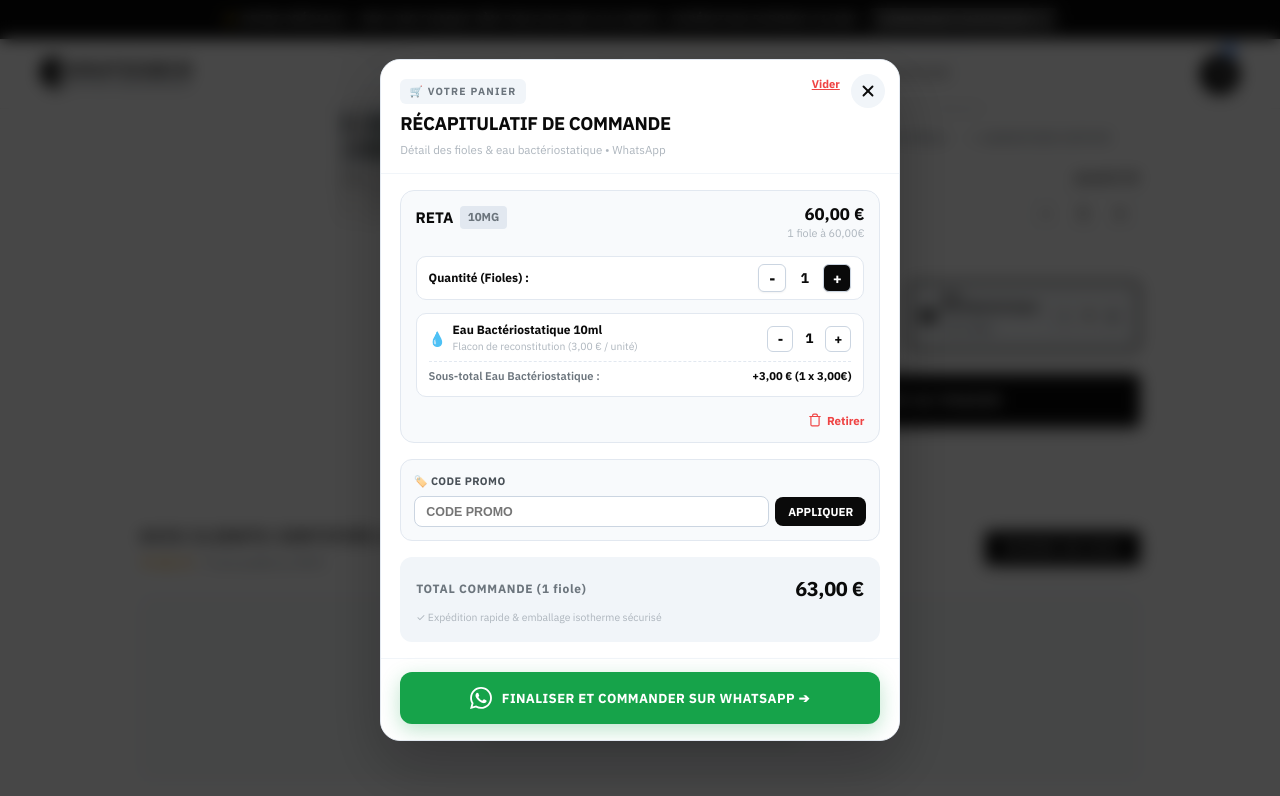
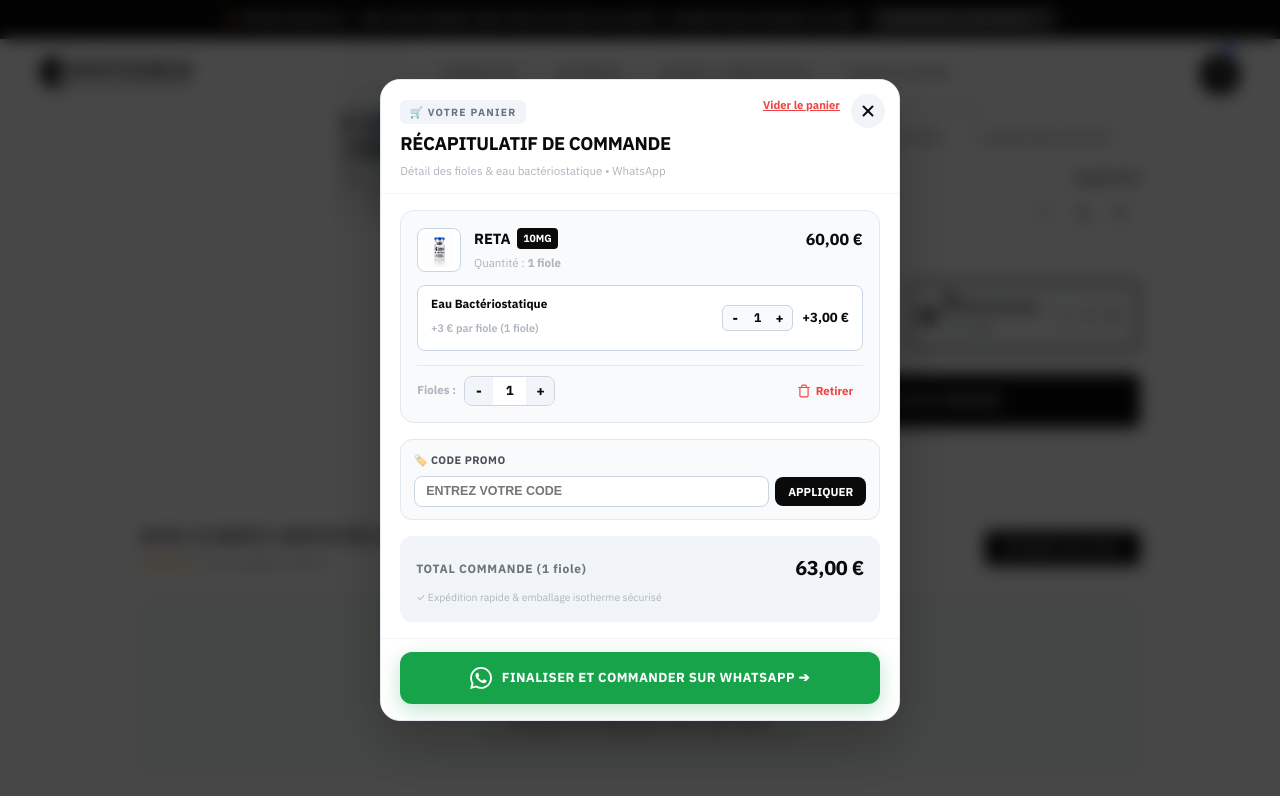
Before and after one commit to WALIDYAMAHA223/krv2, a React (Vite) app: page / in a window 1280 px wide. Both pictures are taken after a click on the button "AJOUTER AU PANIER". Shown: the part 1108-1904 px from the top of the page. Built offline with nearby package versions, Linux system fonts and the light colour scheme.

Commit message:
Fix cart quantity +/- delta buttons, restore original pack promo badge, fix promo input placeholder, and remove BAC water emoji

```diff
--- a/src/components/OrderModal.jsx
+++ b/src/components/OrderModal.jsx
@@ -149,11 +149,11 @@ export default function OrderModal({
     const ci = computedItems[idx]
     const cleanDsg = formatCleanDosage(item.dosage)
     const promoStr = ci.hasPackPromo
-      ? ' (Pack 3 Fioles -50% appliqué)'
+      ? ' (Pack 3 Fioles -50% appliqué sur la 3ème fiole)'
       : (ci.hasPricePromo ? ` (Prix Promo: ~${ci.unpromotedPeptideCost.toFixed(2)}€~ ${ci.peptideCost.toFixed(2)}€)` : '')
     let line = `• *${ci.cleanName} ${cleanDsg}* (x${ci.qty} fiole${ci.qty > 1 ? 's' : ''}) — ${ci.peptideCost.toFixed(2)}€${promoStr}`
     if (ci.bacQty > 0) {
-      line += `\n  └ Option Eau Bactériostatique 3ml (x${ci.bacQty}) : +${ci.bacCost.toFixed(2)}€ (${ci.unitBacPrice.toFixed(2)}€/u)`
+      line += `\n  └ Option Eau Bactériostatique (x${ci.bacQty}) : +${ci.bacCost.toFixed(2)}€ (${ci.unitBacPrice.toFixed(2)}€/u)`
     } else {
       line += `\n  └ Sans Eau Bactériostatique`
     }
@@ -281,7 +281,7 @@ export default function OrderModal({
                   flexShrink: 0
                 }}
               >
-                Vider
+                Vider le panier
               </button>
             )}
           </div>
@@ -324,191 +324,181 @@ export default function OrderModal({
                       background: '#f8fafc',
                       border: ci.hasPromo ? '1.5px solid #16a34a' : '1px solid #e2e8f0',
                       borderRadius: '14px',
-                      padding: '0.9rem'
+                      padding: '1rem'
                     }}
                   >
-                    {/* TOP ROW: PRODUCT NAME + TOTAL COST */}
-                    <div style={{ display: 'flex', justifyContent: 'space-between', alignItems: 'flex-start', gap: '0.5rem' }}>
-                      <div>
-                        <div style={{ display: 'flex', alignItems: 'center', gap: '0.4rem', flexWrap: 'wrap' }}>
-                          <span style={{ fontSize: '0.95rem', fontWeight: 900, color: 'var(--black)' }}>
+                    {/* PROMO BADGE */}
+                    {ci.hasPromo && (
+                      <div style={{ display: 'flex', alignItems: 'center', gap: '0.4rem', background: '#dcfce7', color: '#15803d', padding: '0.25rem 0.6rem', borderRadius: '6px', fontSize: '0.68rem', fontWeight: 800 }}>
+                        <span>
+                          {ci.hasPackPromo
+                            ? 'PROMO APPLIQUÉE : Pack 3 Fioles (-50% sur la 3ème fiole)'
+                            : `PROMO APPLIQUÉE : Offre Spéciale (-${(ci.unpromotedPeptideCost - ci.peptideCost).toFixed(2).replace('.', ',')} €)`
+                          }
+                        </span>
+                      </div>
+                    )}
+
+                    {/* PEPTIDE ROW */}
+                    <div style={{ display: 'flex', alignItems: 'flex-start', justifyContent: 'space-between', gap: '0.8rem' }}>
+                      <div style={{ display: 'flex', alignItems: 'center', gap: '0.8rem', flex: 1, minWidth: 0 }}>
+                        <div style={{
+                          width: '44px',
+                          height: '44px',
+                          borderRadius: '8px',
+                          background: '#ffffff',
+                          border: '1px solid #cbd5e1',
+                          display: 'flex',
+                          alignItems: 'center',
+                          justifyContent: 'center',
+                          flexShrink: 0
+                        }}>
+                          <img
+                            src={ci.cleanName.includes('GHK') ? '/images/ghkcu.png' : '/images/reta.png'}
+                            alt={ci.cleanName}
+                            style={{ height: '36px', objectFit: 'contain' }}
+                          />
+                        </div>
+
+                        <div style={{ flex: 1, minWidth: 0 }}>
+                          <div style={{ display: 'flex', alignItems: 'center', flexWrap: 'wrap', gap: '0.4rem' }}>
+                            <span style={{ fontSize: '0.92rem', fontWeight: 900, color: 'var(--black)', wordBreak: 'break-word' }}>
                               {ci.cleanName}
                             </span>
-                          <span style={{ fontSize: '0.72rem', fontWeight: 700, color: 'var(--gray-600)', background: '#e2e8f0', padding: '0.15rem 0.5rem', borderRadius: '4px' }}>
+                            <span style={{ fontSize: '0.65rem', fontWeight: 800, background: 'var(--black)', color: '#ffffff', padding: '0.15rem 0.4rem', borderRadius: '4px', whiteSpace: 'nowrap' }}>
                               {cleanDsg}
                             </span>
-                          {ci.hasPromo && (
-                            <span style={{ fontSize: '0.62rem', fontWeight: 800, color: '#16a34a', background: '#dcfce7', padding: '0.15rem 0.5rem', borderRadius: '4px', border: '1px solid #86efac' }}>
-                              ⚡ OFFRE PACK (-50%)
-                            </span>
-                          )}
+                          </div>
+                          <p style={{ fontSize: '0.72rem', color: 'var(--gray-500)', margin: '0.2rem 0 0 0' }}>
+                            Quantité : <strong>{ci.qty} fiole{ci.qty > 1 ? 's' : ''}</strong>
+                          </p>
                         </div>
                       </div>
 
-                      <div style={{ textAlign: 'right' }}>
-                        {ci.originalUnitPrice > ci.basePrice && (
-                          <div style={{ fontSize: '0.72rem', color: '#94a3b8', textDecoration: 'line-through', fontWeight: 600, lineHeight: 1 }}>
-                            {(ci.originalUnitPrice * ci.qty).toFixed(2).replace('.', ',')} €
-                          </div>
+                      {/* PEPTIDE PRICE */}
+                      <div style={{ textAlign: 'right', flexShrink: 0 }}>
+                        {ci.hasPromo && (
+                          <span style={{ fontSize: '0.72rem', color: '#64748b', textDecoration: 'line-through', display: 'block', fontWeight: 700 }}>
+                            {ci.unpromotedPeptideCost.toFixed(2).replace('.', ',')} €
+                          </span>
                         )}
-                        <div style={{ fontSize: '1.05rem', fontWeight: 900, color: 'var(--black)', lineHeight: 1.1 }}>
+                        <span style={{ fontSize: '1rem', fontWeight: 900, color: 'var(--black)' }}>
                           {ci.peptideCost.toFixed(2).replace('.', ',')} €
-                        </div>
-                        <div style={{ fontSize: '0.68rem', color: 'var(--gray-500)', marginTop: '2px' }}>
-                          {ci.qty} fiole{ci.qty > 1 ? 's' : ''} à {(ci.peptideCost / ci.qty).toFixed(2).replace('.', ',')}€
-                        </div>
+                        </span>
                       </div>
                     </div>
 
-                    {/* MAIN PEPTIDE QUANTITY CONTROL */}
-                    <div style={{ display: 'flex', alignItems: 'center', justifyContent: 'space-between', background: '#ffffff', border: '1px solid #e2e8f0', borderRadius: '10px', padding: '0.45rem 0.75rem' }}>
-                      <span style={{ fontSize: '0.75rem', fontWeight: 800, color: 'var(--black)' }}>
-                        Quantité (Fioles) :
+                    {/* EAU BACTERIOSTATIQUE ROW (WITHOUT WATER EMOJI) */}
+                    <div style={{ display: 'flex', alignItems: 'center', justifyContent: 'space-between', background: '#ffffff', border: '1px solid #cbd5e1', borderRadius: '8px', padding: '0.6rem 0.8rem' }}>
+                      <div>
+                        <span style={{ fontSize: '0.74rem', fontWeight: 800, color: 'var(--black)', display: 'block' }}>
+                          Eau Bactériostatique
                         </span>
+                        <span style={{ fontSize: '0.68rem', color: 'var(--gray-500)', fontWeight: 600 }}>
+                          +{ci.unitBacPrice} € par fiole ({ci.bacQty} fiole{ci.bacQty > 1 ? 's' : ''})
+                        </span>
+                      </div>
+
                       <div style={{ display: 'flex', alignItems: 'center', gap: '0.6rem' }}>
+                        {/* BAC QTY CONTROLLER */}
+                        <div style={{ display: 'flex', alignItems: 'center', border: '1px solid #cbd5e1', borderRadius: '6px', overflow: 'hidden', background: '#f8fafc' }}>
                           <button
                             type="button"
-                          onClick={() => onUpdateQty && onUpdateQty(idx, ci.qty - 1)}
+                            onClick={() => onUpdateBacQty && onUpdateBacQty(idx, -1)}
+                            style={{ border: 'none', background: 'none', width: '24px', height: '24px', fontSize: '0.85rem', fontWeight: 800, cursor: 'pointer', display: 'flex', alignItems: 'center', justifyContent: 'center' }}
+                            title="Diminuer l'eau BAC"
+                          >
+                            -
+                          </button>
+                          <span style={{ fontSize: '0.78rem', fontWeight: 800, padding: '0 0.4rem', minWidth: '18px', textAlign: 'center' }}>
+                            {ci.bacQty}
+                          </span>
+                          <button
+                            type="button"
+                            onClick={() => onUpdateBacQty && onUpdateBacQty(idx, 1)}
+                            style={{ border: 'none', background: 'none', width: '24px', height: '24px', fontSize: '0.85rem', fontWeight: 800, cursor: 'pointer', display: 'flex', alignItems: 'center', justifyContent: 'center' }}
+                            title="Augmenter l'eau BAC"
+                          >
+                            +
+                          </button>
+                        </div>
+
+                        <span style={{ fontSize: '0.82rem', fontWeight: 800, color: 'var(--black)', minWidth: '45px', textAlign: 'right' }}>
+                          +{ci.bacCost.toFixed(2).replace('.', ',')} €
+                        </span>
+                      </div>
+                    </div>
+
+                    {/* ITEM BOTTOM CONTROLS (PEPTIDE QTY & REMOVE) */}
+                    <div style={{ display: 'flex', alignItems: 'center', justifyContent: 'space-between', borderTop: '1px solid #e2e8f0', paddingTop: '0.6rem', marginTop: '0.1rem' }}>
+
+                      {/* FIOLES QUANTITY CONTROLLER (- 1 +) */}
+                      <div style={{ display: 'flex', alignItems: 'center', gap: '0.5rem' }}>
+                        <span style={{ fontSize: '0.72rem', fontWeight: 700, color: 'var(--gray-500)' }}>Fioles :</span>
+                        <div style={{ display: 'flex', alignItems: 'center', background: '#ffffff', border: '1px solid #cbd5e1', borderRadius: '8px', overflow: 'hidden' }}>
+                          <button
+                            type="button"
+                            onClick={() => onUpdateQty && onUpdateQty(idx, -1)}
                             style={{
+                              background: '#f1f5f9',
+                              border: 'none',
                               width: '28px',
                               height: '28px',
-                            borderRadius: '6px',
-                            border: '1px solid #cbd5e1',
-                            background: '#ffffff',
-                            color: 'var(--black)',
-                            fontSize: '0.95rem',
+                              fontSize: '0.9rem',
                               fontWeight: 800,
                               cursor: 'pointer',
                               display: 'flex',
                               alignItems: 'center',
                               justifyContent: 'center',
-                            boxShadow: '0 1px 2px rgba(0,0,0,0.05)'
+                              color: 'var(--black)'
                             }}
+                            title="Diminuer les fioles"
                           >
                             -
                           </button>
-
-                        <span style={{ fontSize: '0.88rem', fontWeight: 900, minWidth: '18px', textAlign: 'center', color: 'var(--black)' }}>
+                          <span style={{ padding: '0 0.8rem', fontSize: '0.82rem', fontWeight: 800, color: 'var(--black)' }}>
                             {ci.qty}
                           </span>
-
                           <button
                             type="button"
-                          onClick={() => onUpdateQty && onUpdateQty(idx, ci.qty + 1)}
+                            onClick={() => onUpdateQty && onUpdateQty(idx, 1)}
                             style={{
+                              background: '#f1f5f9',
+                              border: 'none',
                               width: '28px',
                               height: '28px',
-                            borderRadius: '6px',
-                            border: '1px solid #cbd5e1',
-                            background: 'var(--black)',
-                            color: '#ffffff',
-                            fontSize: '0.95rem',
+                              fontSize: '0.9rem',
                               fontWeight: 800,
                               cursor: 'pointer',
                               display: 'flex',
                               alignItems: 'center',
                               justifyContent: 'center',
-                            boxShadow: '0 1px 2px rgba(0,0,0,0.05)'
+                              color: 'var(--black)'
                             }}
+                            title="Augmenter les fioles"
                           >
                             +
                           </button>
                         </div>
                       </div>
 
-                    {/* BACTERIOSTATIC WATER TOGGLE / COUNTER */}
-                    <div style={{ background: '#ffffff', border: '1px solid #e2e8f0', borderRadius: '10px', padding: '0.6rem 0.75rem' }}>
-                      <div style={{ display: 'flex', alignItems: 'center', justifyContent: 'space-between' }}>
-                        <div style={{ display: 'flex', alignItems: 'center', gap: '0.4rem' }}>
-                          <span style={{ fontSize: '0.88rem' }}>💧</span>
-                          <div>
-                            <div style={{ fontSize: '0.75rem', fontWeight: 800, color: 'var(--black)', lineHeight: 1.1 }}>
-                              Eau Bactériostatique 10ml
-                            </div>
-                            <div style={{ fontSize: '0.65rem', color: 'var(--gray-500)', marginTop: '1px' }}>
-                              Flacon de reconstitution (3,00 € / unité)
-                            </div>
-                          </div>
-                        </div>
-
-                        <div style={{ display: 'flex', alignItems: 'center', gap: '0.5rem' }}>
-                          <button
-                            type="button"
-                            onClick={() => onUpdateBacQty && onUpdateBacQty(idx, Math.max(0, ci.bacQty - 1))}
-                            disabled={ci.bacQty === 0}
-                            style={{
-                              width: '26px',
-                              height: '26px',
-                              borderRadius: '6px',
-                              border: '1px solid #cbd5e1',
-                              background: ci.bacQty === 0 ? '#f1f5f9' : '#ffffff',
-                              color: ci.bacQty === 0 ? '#94a3b8' : 'var(--black)',
-                              fontSize: '0.85rem',
-                              fontWeight: 800,
-                              cursor: ci.bacQty === 0 ? 'not-allowed' : 'pointer',
-                              display: 'flex',
-                              alignItems: 'center',
-                              justifyContent: 'center'
-                            }}
-                          >
-                            -
-                          </button>
-
-                          <span style={{ fontSize: '0.85rem', fontWeight: 900, minWidth: '16px', textAlign: 'center', color: ci.bacQty > 0 ? 'var(--black)' : 'var(--gray-400)' }}>
-                            {ci.bacQty}
-                          </span>
-
-                          <button
-                            type="button"
-                            onClick={() => onUpdateBacQty && onUpdateBacQty(idx, ci.bacQty + 1)}
-                            style={{
-                              width: '26px',
-                              height: '26px',
-                              borderRadius: '6px',
-                              border: '1px solid #cbd5e1',
-                              background: '#ffffff',
-                              color: 'var(--black)',
-                              fontSize: '0.85rem',
-                              fontWeight: 800,
-                              cursor: 'pointer',
-                              display: 'flex',
-                              alignItems: 'center',
-                              justifyContent: 'center'
-                            }}
-                          >
-                            +
-                          </button>
-                        </div>
-                      </div>
-
-                      {ci.bacQty > 0 && (
-                        <div style={{ marginTop: '0.4rem', paddingTop: '0.4rem', borderTop: '1px dashed #e2e8f0', display: 'flex', justifyContent: 'space-between', alignItems: 'center', fontSize: '0.7rem' }}>
-                          <span style={{ color: 'var(--gray-600)', fontWeight: 600 }}>
-                            Sous-total Eau Bactériostatique :
-                          </span>
-                          <span style={{ fontWeight: 800, color: 'var(--black)' }}>
-                            +{ci.bacCost.toFixed(2).replace('.', ',')} € ({ci.bacQty} x 3,00€)
-                          </span>
-                        </div>
-                      )}
-                    </div>
-
-                    {/* BOTTOM ACTIONS: REMOVE ITEM */}
-                    <div style={{ display: 'flex', justifyContent: 'flex-end', paddingTop: '0.2rem' }}>
+                      {/* DELETE ITEM BUTTON */}
                       <button
                         type="button"
                         onClick={() => onRemoveItem && onRemoveItem(idx)}
                         style={{
+                          display: 'flex',
+                          alignItems: 'center',
+                          gap: '0.3rem',
                           background: 'none',
                           border: 'none',
                           color: '#ef4444',
                           fontSize: '0.72rem',
-                          fontWeight: 800,
+                          fontWeight: 700,
                           cursor: 'pointer',
-                          display: 'flex',
-                          alignItems: 'center',
-                          gap: '0.3rem',
-                          padding: 0
+                          padding: '0.3rem 0.6rem',
+                          borderRadius: '6px',
+                          transition: 'background 0.2s ease'
                         }}
                         title="Retirer l'article"
                       >
@@ -548,7 +538,7 @@ export default function OrderModal({
                     type="text"
                     value={promoInput}
                     onChange={(e) => { setPromoInput(e.target.value); setPromoStatus({ msg: '', isError: false }); }}
-                    placeholder="Code promo"
+                    placeholder="Entrez votre code"
                     style={{ flex: 1, minWidth: 0, width: '100%', padding: '0.45rem 0.7rem', borderRadius: '8px', border: '1px solid #cbd5e1', fontSize: '0.78rem', fontWeight: 800, textTransform: 'uppercase', boxSizing: 'border-box' }}
                   />
                   <button
```
Lines whose indentation alone changed are shown as unchanged.
